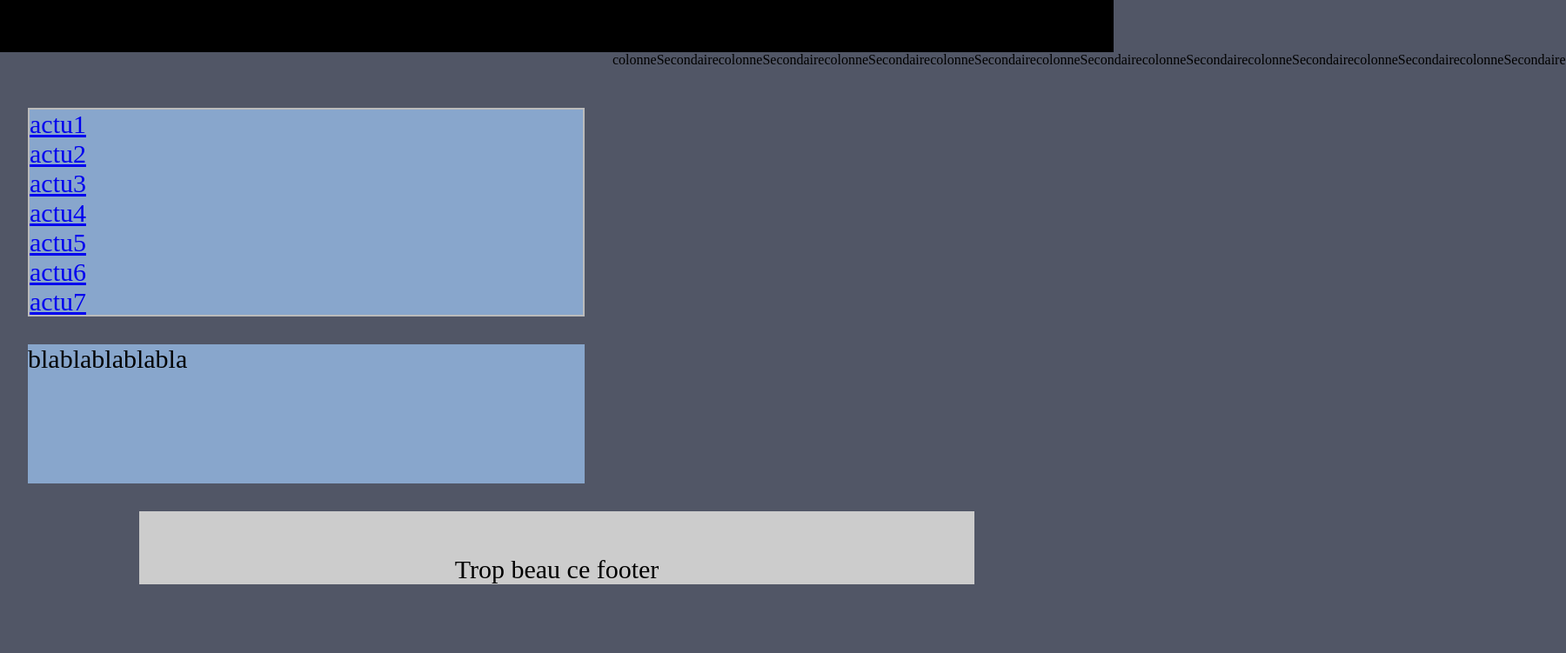
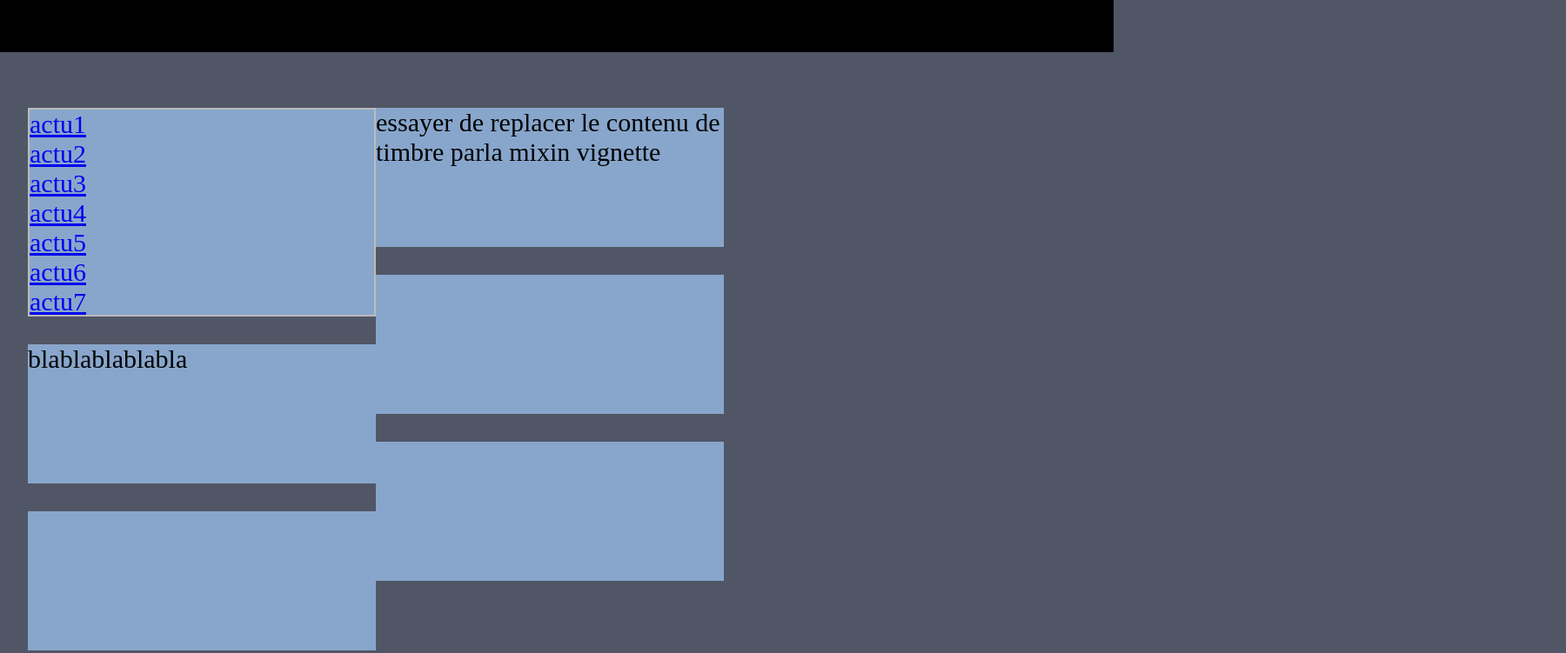
Before and after one commit to Xcaliburns/Indie, a website: page index.html in a window 1280 px wide. Shown: the part 740-1491 px from the top of the page at 87% size, 1800 px wide, since content can reach past the window. Before the commit the page ends 1412 px from the top, so only its background shows below. Drawn offline with Linux system fonts and the light colour scheme.

Commit message:
travail sur la mixin vignette

```diff
--- a/index.html
+++ b/index.html
@@ -58,13 +58,18 @@
                     <li><a href="#">actu11</a></li>
                 </ul>
             </div><!--fin actu-->
-            <div class="article">
+            <div class="timbre">
                 <p>blablablablabla</p>
+            </div>
+            <div class="timbre">
+
             </div>
             </div><!--fin colonne principale-->
 
             <div class="colonneSecondaire">
-                    <p>colonneSecondairecolonneSecondairecolonneSecondairecolonneSecondairecolonneSecondairecolonneSecondairecolonneSecondairecolonneSecondairecolonneSecondaire</p>
+                    <div class="timbre">essayer de replacer le contenu de timbre parla mixin vignette</div>
+                    <div class="timbre"></div>
+                    <div class="timbre"></div>
             </div><!--fin colonne secondaire-->
             </div><!--fin colonnes-->
     </main>
--- a/main.scss
+++ b/main.scss
@@ -35,10 +35,24 @@ html {
 
  }
 
-
+/*variables*/
   $base-color: #515666;
   $header-color:#88a6cc;
   $ul-color:#1a01fc;
+
+/*mixins*/
+@mixin article {
+      height: 10rem;
+      width: 50vh;
+      font-size: 30px;
+      margin-top: 2rem;
+      margin-left: auto;
+      margin-right: auto;
+      background-color:$header-color;
+      position:relative;
+}
+
+
   body
 {
     background:$base-color;
@@ -84,7 +98,6 @@ html {
 
     main{
 
-
     .slider{
       height: 80vh;
       position: relative;
@@ -124,12 +137,12 @@ html {
       display: flex;
       flex-direction: column;
       margin:2rem;
-      width: 150vh;
+      width: 10vh;
       position: relative;
-      left: 0%;
+
     .actu{
 
-      width: 80vh;
+      width: 50vh;
       font-size: 30px;
       margin-top: 2rem;
       margin-left: auto;
@@ -153,9 +166,9 @@ html {
           }
       }
     }
-    .article{
+    .timbre{
       height: 10rem;
-      width: 80vh;
+      width: 50vh;
       font-size: 30px;
       margin-top: 2rem;
       margin-left: auto;
@@ -167,6 +180,20 @@ html {
     .colonneSecondaire{
       display: flex;
       flex-direction: column;
+      margin:2rem;
+      width: 150vh;
+      position: absolute;
+
+       .timbre{
+      height: 10rem;
+      width: 50vh;
+      font-size: 30px;
+      margin-top: 2rem;
+      margin-left: auto;
+      margin-right: auto;
+      background-color:$header-color;
+      position:relative;
+    }
     }
     }
   }
```
Also changed, not shown: style.css, 1 other file.
